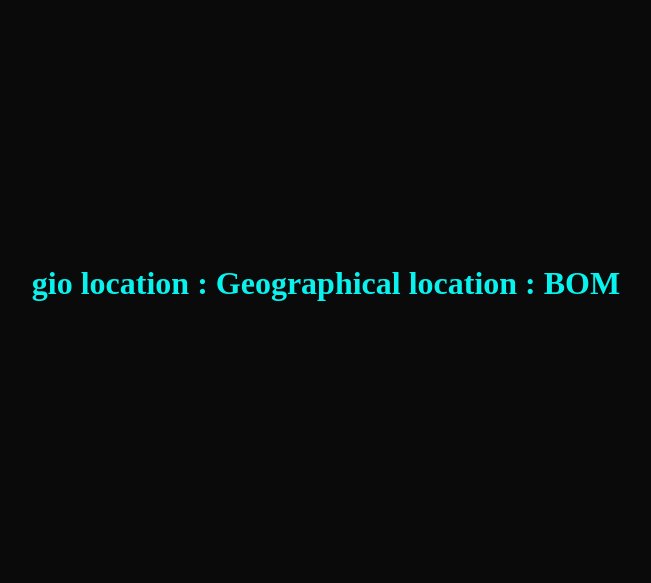
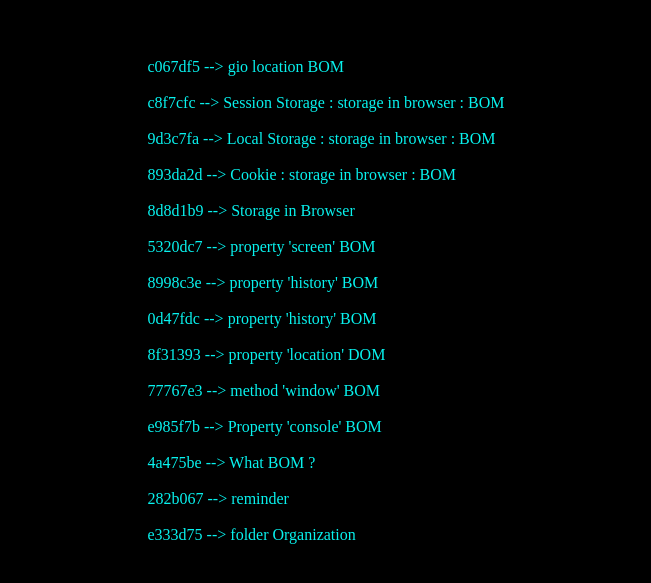
Before and after one commit to AmirTaki/js-browser-BOM, a plain HTML site: page index.html in a window 1280 px wide. Shown: the part 117-700 px from the top of the page, without its empty margins (314-965 px from the left). Drawn offline with Linux system fonts and the light colour scheme.

Commit message:
Toturil BOM : javaScript in Browsers

```diff
--- a/index.html
+++ b/index.html
@@ -7,7 +7,23 @@
     <title>BOM in browsers JS</title>
 </head>
 <body>
-    <h1 id = 'text'>Bom in browser js</h1>
+
+    <p id = 'text'>
+       <br/><br/> c067df5 --> gio location BOM
+       <br/><br/> c8f7cfc --> Session Storage : storage in browser : BOM
+       <br/><br/> 9d3c7fa --> Local Storage  : storage in browser : BOM
+       <br/><br/> 893da2d --> Cookie  : storage in browser : BOM
+       <br/><br/> 8d8d1b9 --> Storage in Browser
+       <br/><br/> 5320dc7 --> property 'screen' BOM
+       <br/><br/> 8998c3e --> property 'history' BOM
+       <br/><br/> 0d47fdc --> property 'history' BOM
+       <br/><br/> 8f31393 --> property 'location' DOM
+       <br/><br/> 77767e3 --> method 'window' BOM
+       <br/><br/> e985f7b --> Property 'console' BOM
+       <br/><br/> 4a475be --> What BOM ?
+       <br/><br/> 282b067 --> reminder
+       <br/><br/> e333d75 --> folder Organization
+    </p>
     <script src="./src/main.js"></script>
 </body>
 </html>
--- a/src/main.js
+++ b/src/main.js
@@ -1,14 +1 @@
-document.getElementById("text").innerHTML = " gio location : Geographical location : BOM"
-
-
-// Geographical Location => GPS
-
-window.navigator.geolocation.getCurrentPosition()
-
-window.navigator.geolocation.getCurrentPosition((p)=>{
- console.log(`${p.coords.latitude}, ${p.coords.longitude}`)
-})
-
-
-
-// service =>  mapbox.com => create account
+document.getElementById("tet").innerHTML = " "
--- a/src/styles.css
+++ b/src/styles.css
@@ -5,7 +5,7 @@
 }
 
 body{
-    background-color: rgb(11, 10, 10);
+    background-color: rgb(0, 0, 0);
     display: flex;
     justify-content: center;
     align-items: center;
```
